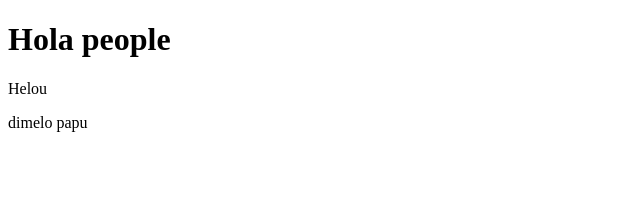
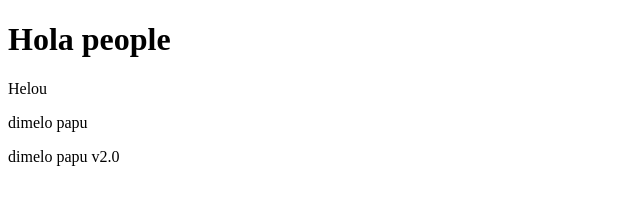
Before and after one commit to casm2203/clase_dw, a plain HTML site: page index.html in a window 1280 px wide. Shown: the whole page, without its empty margins (0-640 px from the left). Drawn offline with Linux system fonts and the light colour scheme.

Commit message:
commit 2.1

```diff
--- a/index.html
+++ b/index.html
@@ -11,6 +11,7 @@
       <h1>Hola people</h1>
       <p>Helou</p>
       <div><p>dimelo papu</p></div>
+      <div><p>dimelo papu v2.0</p></div>
     </div>
   </body>
 </html>
```
